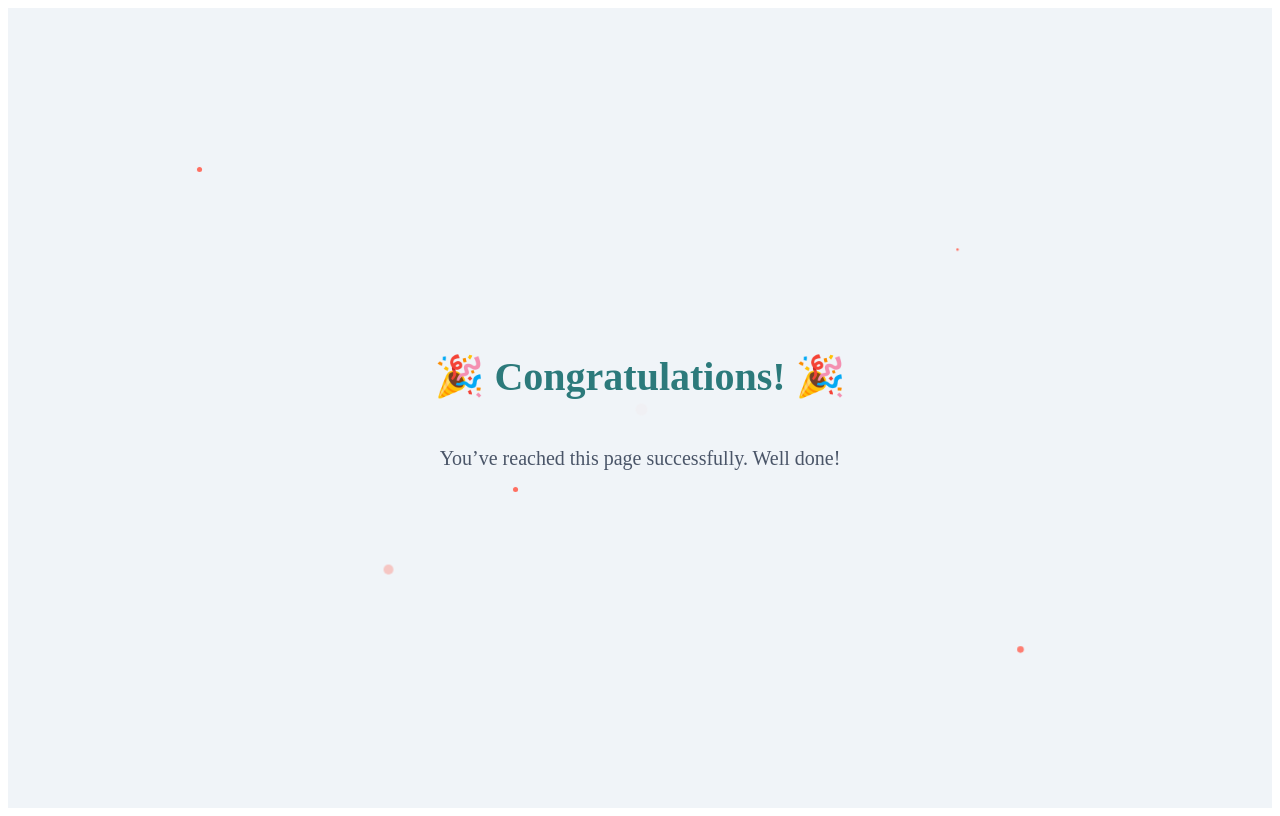
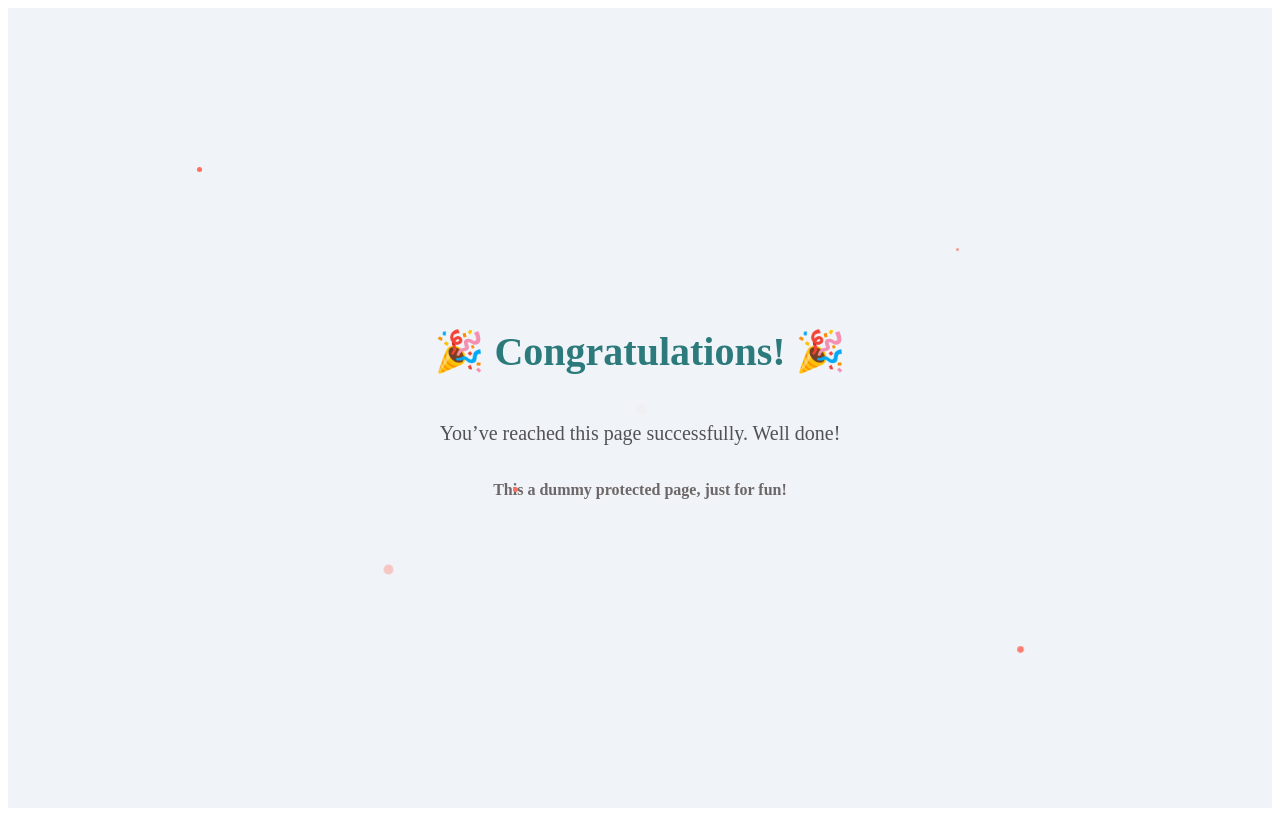
Before and after one commit to OlindoMendes/booking, a Nuxt app: page /dummylogin in a window 1280 px wide. Built offline with nearby package versions, Linux system fonts and the light colour scheme; no server answers.

Commit message:
"feat: add dummy protected route"

```diff
--- a/pages/dummylogin.vue
+++ b/pages/dummylogin.vue
@@ -2,6 +2,7 @@
   <div class="congratulations-page">
     <h1>🎉 Congratulations! 🎉</h1>
     <p>You’ve reached this page successfully. Well done!</p>
+    <h3>This a dummy protected page, just for fun!</h3>
     <div class="fireworks">
       <div v-for="n in 6" :key="n" class="firework"></div>
     </div>
@@ -10,8 +11,8 @@
 
 <script setup>
 definePageMeta({
-  middleware: 'auth'
-})
+  middleware: "auth",
+});
 </script>
 
 <style scoped>
@@ -35,7 +36,11 @@ h1 {
 
 p {
   font-size: 1.25rem;
-  color: #4a5568;
+  color: #505256;
+}
+h3 {
+  font-size: 1rem;
+  color: #6d6767;
 }
 
 .fireworks {
--- a/stores/useAuthStore.ts
+++ b/stores/useAuthStore.ts
@@ -28,7 +28,7 @@ export const useAuthStore = defineStore('auth', () => {
       localStorage.setItem('authToken', response.token);
       console.log('HERE ', router);
 
-      router.push("/hotels");
+      router.push("/dummylogin");
     } catch (error) {
       console.error('Erro ao fazer login:', error);
     }
```
